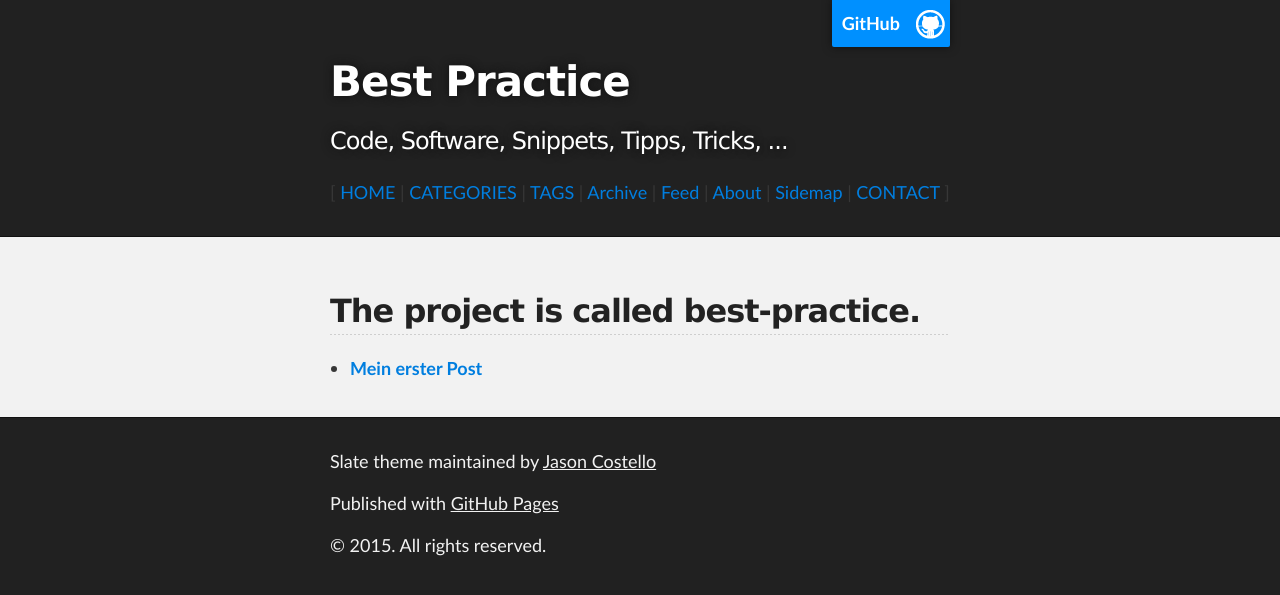
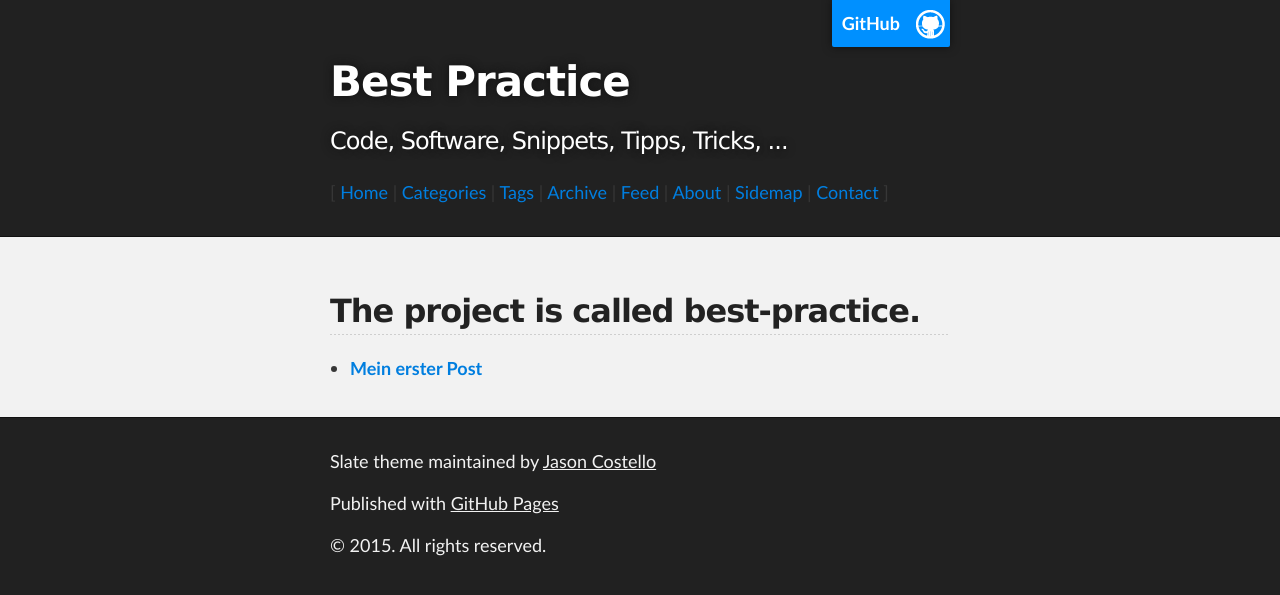
Before and after one commit to cniweb/best-practice, a Jekyll site: the page built from index.html, in a window 1280 px wide. Shown: the top 595 px of the page. Built offline with Jekyll 4.4.1, drawn with Linux system fonts in a browser that asks for light colours; the list of posts is cut into pages by our own code.

```diff
--- a/_includes/navbar.html
+++ b/_includes/navbar.html
@@ -1,7 +1,7 @@
-            [&nbsp;<a href="{{ site.baseurl }}">HOME</a>&nbsp;|
-            <a href="#">CATEGORIES</a>&nbsp;|
-            <a href="#">TAGS</a>&nbsp;|
+            [&nbsp;<a href="{{ site.baseurl }}">Home</a>&nbsp;|
+            <a href="#">Categories</a>&nbsp;|
+            <a href="#">Tags</a>&nbsp;|
             {% for page in site.pages_list %}
             <a href="{{ page[1]  }}">{{ page[0] }}</a>&nbsp;|
             {% endfor %}
-            <a href="{{ site.baseurl }}/about">CONTACT</a>&nbsp;]
+            <a href="{{ site.baseurl }}/about">Contact</a>&nbsp;]
```
